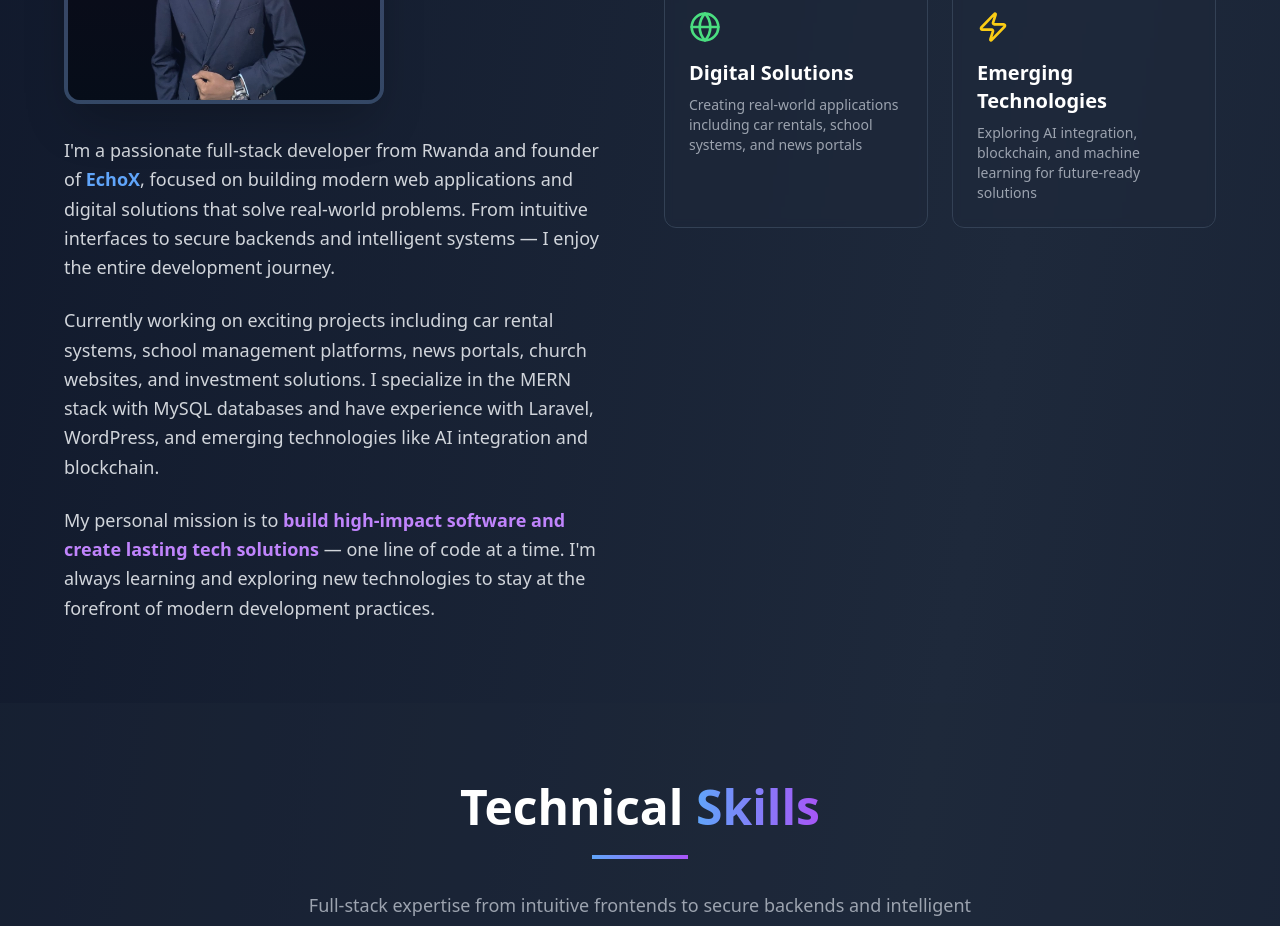
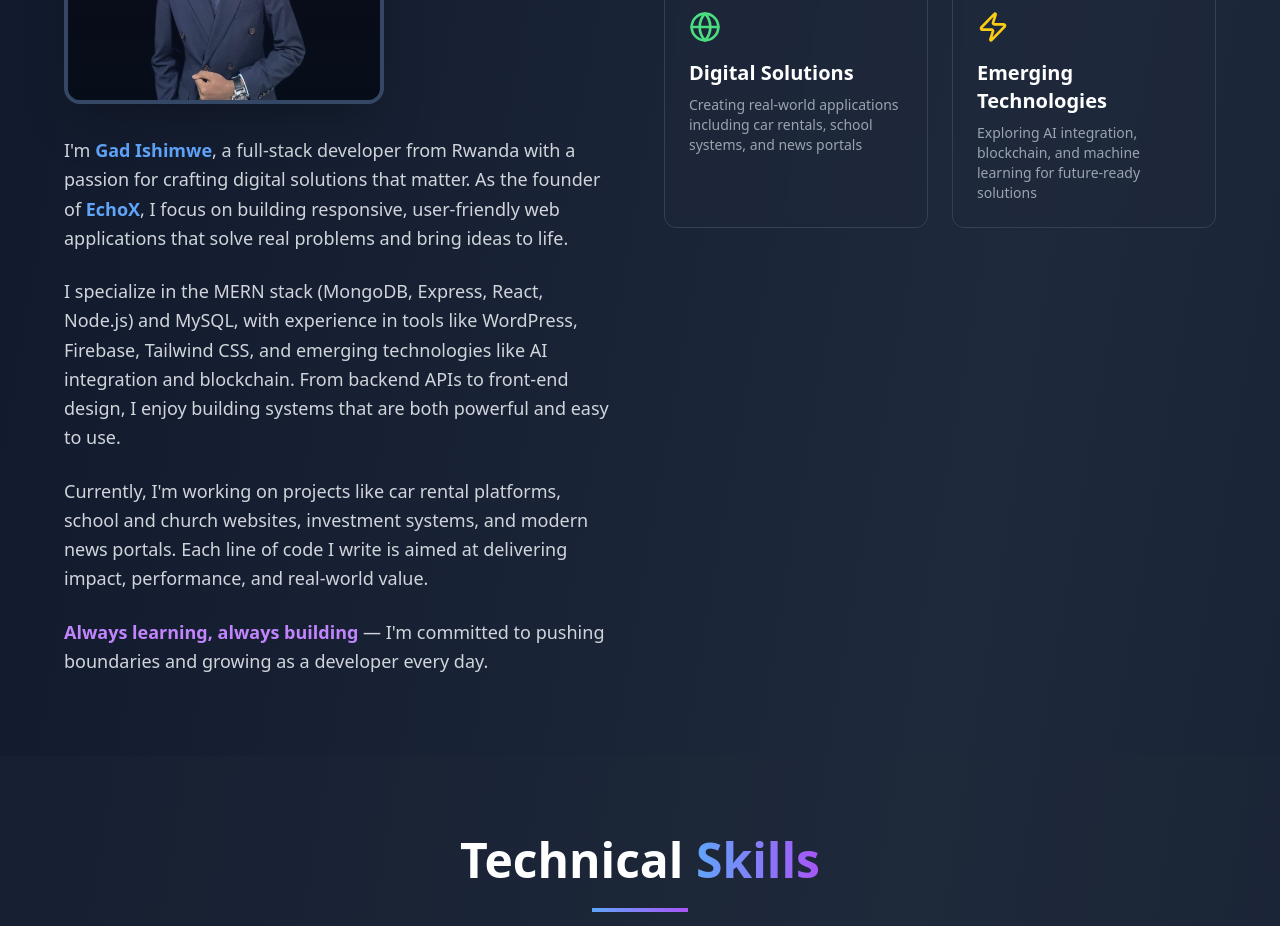
Before and after one commit to gadishiimwe/My-Portfolio-Website, a React (Vite) app: page / in a window 1280 px wide. Shown: the part 1300-2226 px from the top of the page. Built offline with nearby package versions, Linux system fonts and the light colour scheme.

Commit message:
Update About Me section
Updated the "About Me" section in `src/components/About.tsx` with the provided text.

```diff
--- a/src/components/About.tsx
+++ b/src/components/About.tsx
@@ -52,20 +52,16 @@ export const About = () => {
 
             <div className="space-y-6">
               <p className="text-lg text-gray-300 leading-relaxed">
-                I'm a passionate full-stack developer from Rwanda and founder of <strong className="text-blue-400">EchoX</strong>,
-                focused on building modern web applications and digital solutions that solve real-world problems.
-                From intuitive interfaces to secure backends and intelligent systems — I enjoy the entire development journey.
+                I'm <strong className="text-blue-400">Gad Ishimwe</strong>, a full-stack developer from Rwanda with a passion for crafting digital solutions that matter. As the founder of <strong className="text-blue-400">EchoX</strong>, I focus on building responsive, user-friendly web applications that solve real problems and bring ideas to life.
               </p>
               <p className="text-lg text-gray-300 leading-relaxed">
-                Currently working on exciting projects including car rental systems, school management platforms,
-                news portals, church websites, and investment solutions. I specialize in the MERN stack with
-                MySQL databases and have experience with Laravel, WordPress, and emerging technologies like
-                AI integration and blockchain.
+                I specialize in the MERN stack (MongoDB, Express, React, Node.js) and MySQL, with experience in tools like WordPress, Firebase, Tailwind CSS, and emerging technologies like AI integration and blockchain. From backend APIs to front-end design, I enjoy building systems that are both powerful and easy to use.
               </p>
               <p className="text-lg text-gray-300 leading-relaxed">
-                My personal mission is to <strong className="text-purple-400">build high-impact software and create lasting tech solutions</strong> —
-                one line of code at a time. I'm always learning and exploring new technologies to stay at the
-                forefront of modern development practices.
+                Currently, I'm working on projects like car rental platforms, school and church websites, investment systems, and modern news portals. Each line of code I write is aimed at delivering impact, performance, and real-world value.
+              </p>
+              <p className="text-lg text-gray-300 leading-relaxed">
+                <strong className="text-purple-400">Always learning, always building</strong> — I'm committed to pushing boundaries and growing as a developer every day.
               </p>
             </div>
           </div>
```
